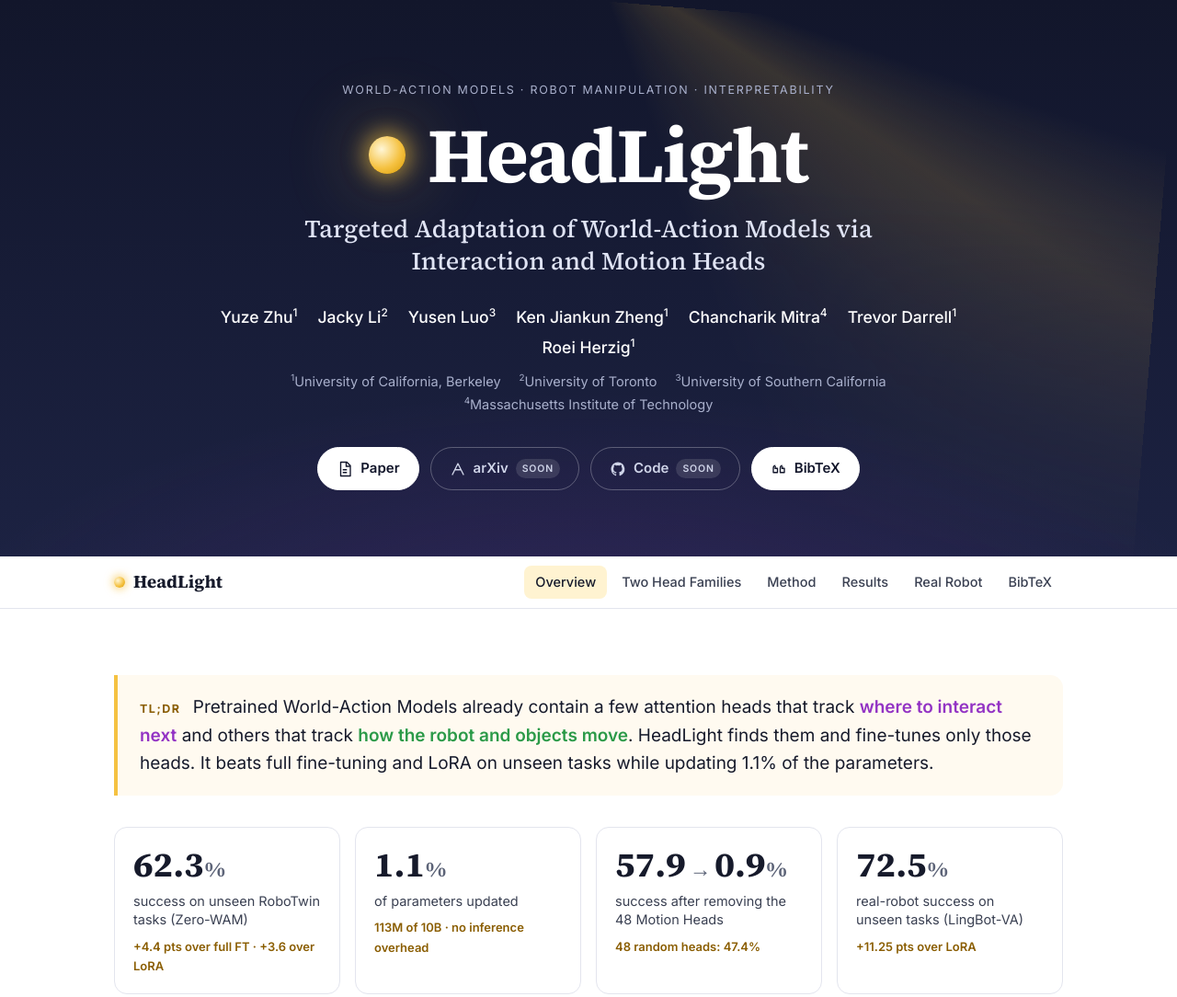
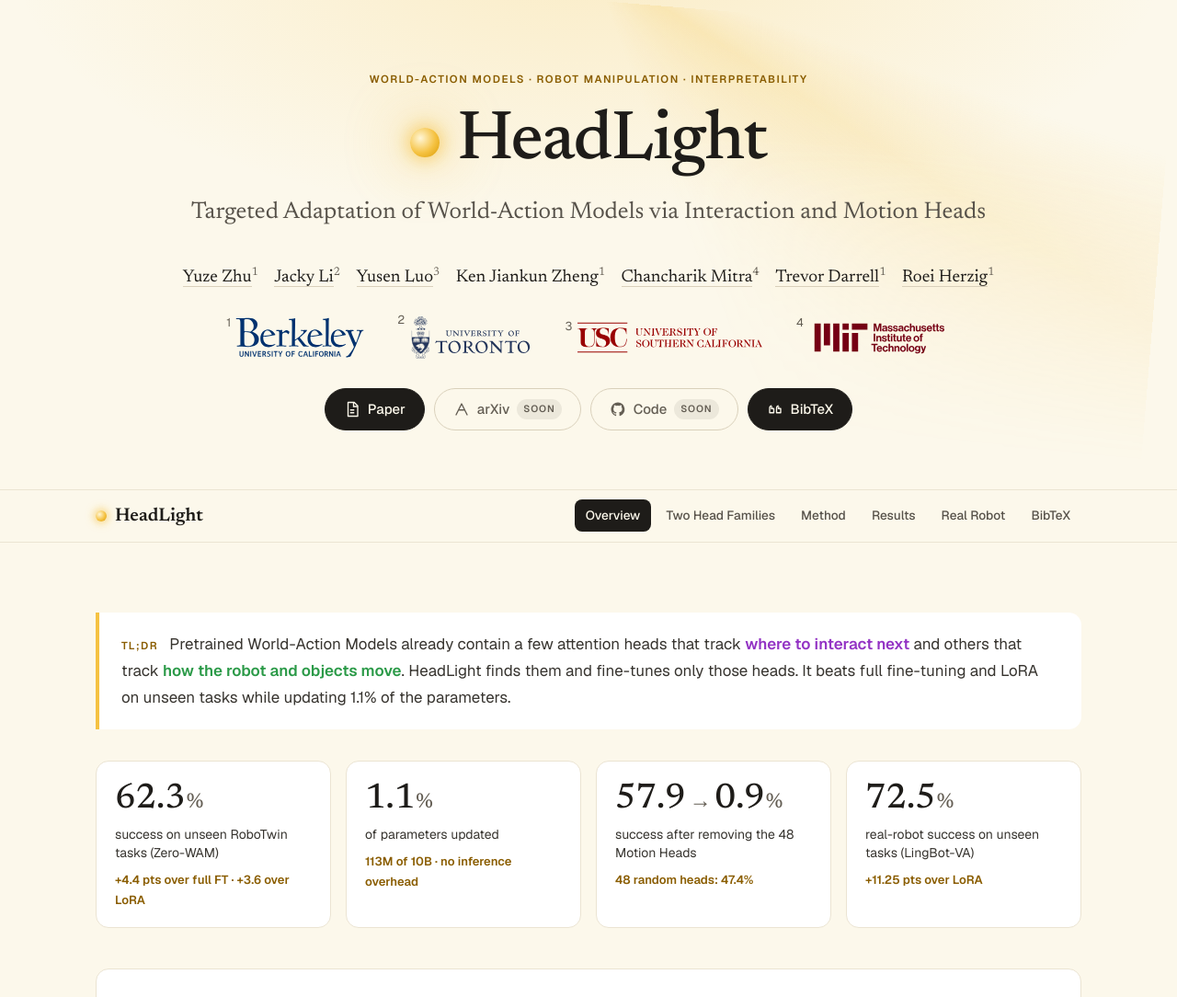
Before and after one commit to headlight-wam/headlight-wam.github.io, a plain HTML site: page index.html in a window 1280 px wide. Shown: the top 1084 px of the page at 92% size. Drawn offline with nearby package versions, Linux system fonts and the light colour scheme.

Commit message:
Changed background and font, added author personal websites and icons for University affiliations

```diff
--- a/index.html
+++ b/index.html
@@ -17,7 +17,7 @@
 
   <link rel="preconnect" href="https://fonts.googleapis.com">
   <link rel="preconnect" href="https://fonts.gstatic.com" crossorigin>
-  <link href="https://fonts.googleapis.com/css2?family=Inter:wght@400;500;600;700&family=Source+Serif+4:opsz,wght@8..60,500;8..60,600;8..60,700&family=JetBrains+Mono:wght@400;500&display=swap" rel="stylesheet">
+  <link href="https://fonts.googleapis.com/css2?family=Newsreader:ital,opsz,wght@0,6..72,400..700;1,6..72,400..700&family=Geist:wght@400..700&family=Geist+Mono:wght@400;500&display=swap" rel="stylesheet">
   <link rel="stylesheet" href="https://cdn.jsdelivr.net/npm/katex@0.16.11/dist/katex.min.css">
   <link rel="stylesheet" href="static/css/style.css">
 </head>
@@ -31,21 +31,20 @@
     <h1 class="wordmark"><span class="lamp" aria-hidden="true"></span>HeadLight</h1>
     <p class="subtitle">Targeted Adaptation of World-Action Models via Interaction and Motion Heads</p>
 
-    <!-- Add personal-page links to the authors by wrapping names in <a href="..."> -->
     <ul class="authors">
-      <li>Yuze Zhu<sup>1</sup></li>
-      <li>Jacky Li<sup>2</sup></li>
-      <li>Yusen Luo<sup>3</sup></li>
+      <li><a href="https://zhuyuze-ai.github.io/" target="_blank" rel="noopener">Yuze Zhu</a><sup>1</sup></li>
+      <li><a href="https://www.jakkii.ca/" target="_blank" rel="noopener">Jacky Li</a><sup>2</sup></li>
+      <li><a href="https://andreasl9z.github.io/yusenluo.github.io/" target="_blank" rel="noopener">Yusen Luo</a><sup>3</sup></li>
       <li>Ken Jiankun Zheng<sup>1</sup></li>
-      <li>Chancharik Mitra<sup>4</sup></li>
-      <li>Trevor Darrell<sup>1</sup></li>
-      <li>Roei Herzig<sup>1</sup></li>
+      <li><a href="https://chancharikmitra.github.io/" target="_blank" rel="noopener">Chancharik Mitra</a><sup>4</sup></li>
+      <li><a href="https://people.eecs.berkeley.edu/~trevor/" target="_blank" rel="noopener">Trevor Darrell</a><sup>1</sup></li>
+      <li><a href="https://roeiherz.github.io/" target="_blank" rel="noopener">Roei Herzig</a><sup>1</sup></li>
     </ul>
     <ul class="affiliations">
-      <li><sup>1</sup>University of California, Berkeley</li>
-      <li><sup>2</sup>University of Toronto</li>
-      <li><sup>3</sup>University of Southern California</li>
-      <li><sup>4</sup>Massachusetts Institute of Technology</li>
+      <li><sup>1</sup><img src="static/images/logos/berkeley.svg" alt="University of California, Berkeley" style="--logo-h: 44px"></li>
+      <li><sup>2</sup><img src="static/images/logos/uoft.svg" alt="University of Toronto" style="--logo-h: 50px"></li>
+      <li><sup>3</sup><img src="static/images/logos/usc.svg" alt="University of Southern California" style="--logo-h: 36px"></li>
+      <li><sup>4</sup><img src="static/images/logos/mit.svg" alt="Massachusetts Institute of Technology" style="--logo-h: 44px"></li>
     </ul>
 
     <div class="buttons">
--- a/static/css/style.css
+++ b/static/css/style.css
@@ -3,16 +3,20 @@
    ========================================================================= */
 
 :root {
-  --ink: #161a2b;
-  --ink-2: #3a4052;
-  --muted: #5d6478;
-  --line: #e3e5ee;
-  --bg: #ffffff;
-  --bg-alt: #f6f7fb;
-  --navy: #12162b;
-  --navy-2: #1c2242;
+  /* Warm "paper" palette */
+  --ink: #1e1c19;            /* headings, emphasis */
+  --ink-2: #37342f;          /* running text */
+  --ink-soft: #57524a;       /* subtitles, ledes */
+  --muted: #645e54;          /* captions, secondary */
+  --line: #ebe4d2;           /* hairline */
+  --line-strong: #d9d0bb;
+  --bg: #fcf8eb;             /* page: slightly warm yellow */
+  --bg-alt: #f6f0de;         /* alternate sections, wells */
+  --surface: #ffffff;        /* cards, tables */
+  --navy: #1f1c17;           /* dark chrome (BibTeX, tooltip) */
   --gold: #f5c242;
   --gold-ink: #8a5d00;
+  --link: #a94e06;
 
   /* Head families (match paper figures) */
   --nih: #9333c4;
@@ -28,10 +32,10 @@
   --c-rand: #b9bdc8;
 
   --radius: 14px;
-  --maxw: 1080px;
-  --serif: "Source Serif 4", Georgia, "Times New Roman", serif;
-  --sans: "Inter", system-ui, -apple-system, "Segoe UI", Roboto, sans-serif;
-  --mono: "JetBrains Mono", ui-monospace, SFMono-Regular, Consolas, monospace;
+  --maxw: 1120px;
+  --serif: "Newsreader", Georgia, "Times New Roman", serif;
+  --sans: "Geist", system-ui, -apple-system, "Segoe UI", Roboto, sans-serif;
+  --mono: "Geist Mono", ui-monospace, SFMono-Regular, Consolas, monospace;
 }
 
 * { box-sizing: border-box; }
@@ -39,16 +43,19 @@ html { scroll-behavior: smooth; scroll-padding-top: 64px; }
 body {
   margin: 0;
   font-family: var(--sans);
-  font-size: 16.5px;
-  line-height: 1.65;
-  color: var(--ink);
+  font-size: 17px;
+  line-height: 1.7;
+  color: var(--ink-2);
   background: var(--bg);
   -webkit-font-smoothing: antialiased;
+  text-rendering: optimizeLegibility;
 }
+h1, h2, h3 { font-family: var(--serif); font-weight: 500; color: var(--ink); line-height: 1.18; letter-spacing: -.01em; }
 img { max-width: 100%; display: block; }
-a { color: #3554c4; text-decoration: none; }
+a { color: var(--link); text-decoration: none; }
 a:hover { text-decoration: underline; }
 sup { font-size: .68em; line-height: 0; }
+::selection { background: #f7dc8f; color: var(--ink); }
 
 .container { max-width: var(--maxw); margin: 0 auto; padding: 0 24px; }
 
@@ -60,21 +67,22 @@ sup { font-size: .68em; line-height: 0; }
 .hero {
   position: relative;
   overflow: hidden;
-  color: #e9ebf5;
+  color: var(--ink);
   background:
-    radial-gradient(1200px 500px at 50% 120%, rgba(147, 51, 196, .18), transparent 60%),
-    linear-gradient(180deg, var(--navy) 0%, var(--navy-2) 100%);
-  padding: 88px 0 72px;
+    radial-gradient(900px 420px at 50% -10%, rgba(245, 194, 66, .22), transparent 70%),
+    var(--bg);
+  padding: 76px 0 64px;
   text-align: center;
+  border-bottom: 1px solid var(--line);
 }
 .beam {
   position: absolute;
   inset: 0;
   pointer-events: none;
   background:
-    conic-gradient(from 104deg at 50% -8%, transparent 0deg, rgba(245, 194, 66, .16) 14deg, rgba(245, 194, 66, .05) 38deg, transparent 52deg);
-  -webkit-mask-image: linear-gradient(180deg, #000 30%, transparent 95%);
-          mask-image: linear-gradient(180deg, #000 30%, transparent 95%);
+    conic-gradient(from 104deg at 50% -8%, transparent 0deg, rgba(245, 194, 66, .20) 14deg, rgba(245, 194, 66, .06) 38deg, transparent 52deg);
+  -webkit-mask-image: linear-gradient(180deg, #000 25%, transparent 85%);
+          mask-image: linear-gradient(180deg, #000 25%, transparent 85%);
   animation: sweep 9s ease-in-out infinite alternate;
   transform-origin: 50% 0;
 }
@@ -84,75 +92,95 @@ sup { font-size: .68em; line-height: 0; }
 }
 @media (prefers-reduced-motion: reduce) { .beam { animation: none; } }
 
-.hero-inner { position: relative; max-width: 920px; margin: 0 auto; padding: 0 24px; }
+.hero-inner { position: relative; max-width: 1000px; margin: 0 auto; padding: 0 24px; }
 .eyebrow {
-  margin: 0 0 18px;
-  font-size: 12.5px;
-  letter-spacing: .14em;
+  margin: 0 0 20px;
+  font-size: .72rem;
+  font-weight: 600;
+  letter-spacing: .13em;
   text-transform: uppercase;
-  color: #a9b0cc;
+  color: var(--gold-ink);
 }
 .wordmark {
   margin: 0;
   font-family: var(--serif);
-  font-weight: 700;
-  font-size: clamp(48px, 8vw, 84px);
-  line-height: 1;
+  font-weight: 500;
+  font-size: clamp(3rem, 7vw, 4.7rem);
+  line-height: 1.05;
   letter-spacing: -.02em;
-  color: #fff;
+  color: var(--ink);
   display: inline-flex;
   align-items: center;
-  gap: .28em;
+  gap: .26em;
 }
 .lamp {
-  width: .48em; height: .48em;
+  width: .42em; height: .42em;
   border-radius: 50%;
   background: radial-gradient(circle at 35% 35%, #fff6d6, var(--gold) 55%, #d99a00);
-  box-shadow: 0 0 22px 6px rgba(245, 194, 66, .55), 0 0 80px 20px rgba(245, 194, 66, .2);
+  box-shadow: 0 0 18px 4px rgba(245, 194, 66, .6), 0 0 60px 16px rgba(245, 194, 66, .25);
   flex: none;
 }
 .lamp.small { width: 12px; height: 12px; box-shadow: 0 0 8px 2px rgba(245, 194, 66, .6); }
 .subtitle {
-  margin: 20px auto 30px;
-  max-width: 760px;
+  margin: 18px auto 0;
+  max-width: 900px;
   font-family: var(--serif);
-  font-size: clamp(20px, 2.6vw, 27px);
-  line-height: 1.3;
-  font-weight: 500;
-  color: #dfe3f3;
+  font-size: clamp(1.22rem, 2.6vw, 1.6rem);
+  line-height: 1.45;
+  font-weight: 400;
+  color: var(--ink-soft);
+  text-wrap: balance;
 }
-.authors, .affiliations {
-  list-style: none; padding: 0; margin: 0;
+.authors {
+  list-style: none; padding: 0;
+  margin: 2.1rem auto .5rem; max-width: 1000px;
   display: flex; flex-wrap: wrap; justify-content: center;
+  gap: 0 1.1rem;
+  font-family: var(--serif);
+  font-size: 1.17rem;
+  line-height: 2.05;
+  color: var(--ink);
 }
-.authors { gap: 4px 22px; font-size: 17.5px; font-weight: 500; color: #fff; }
-.authors a { color: #fff; }
-.affiliations { gap: 2px 20px; margin-top: 10px; font-size: 14.5px; color: #a9b0cc; }
+.authors li { white-space: nowrap; }
+.authors a { color: var(--ink); border-bottom: 1px solid var(--line-strong); }
+.authors a:hover { color: var(--link); border-bottom-color: currentColor; text-decoration: none; }
+.authors sup { color: var(--muted); }
 
-.buttons { display: flex; flex-wrap: wrap; justify-content: center; gap: 12px; margin-top: 34px; }
+/* Affiliation logos (logo + university name lockups) */
+.affiliations {
+  list-style: none; padding: 0; margin: 1.3rem auto 0;
+  display: flex; flex-wrap: wrap; justify-content: center; align-items: center;
+  gap: 16px 36px;
+  font-size: .93rem; color: var(--muted);
+}
+.affiliations li { display: inline-flex; align-items: flex-start; gap: 5px; }
+.affiliations sup { font-size: .8rem; color: var(--muted); line-height: 1; }
+.affiliations img { height: var(--logo-h, 40px); width: auto; display: block; }
+
+.buttons { display: flex; flex-wrap: wrap; justify-content: center; gap: 10px; margin-top: 30px; }
 .btn {
   display: inline-flex; align-items: center; gap: 8px;
-  padding: 10px 20px;
+  padding: 9px 20px;
   border-radius: 999px;
-  font-weight: 600; font-size: 15px;
-  color: var(--navy);
-  background: #fff;
-  border: 1px solid #fff;
+  font-weight: 500; font-size: .93rem;
+  color: var(--bg);
+  background: var(--ink);
+  border: 1px solid var(--ink);
   transition: transform .15s ease, box-shadow .15s ease, background .15s ease;
 }
 .btn svg { width: 18px; height: 18px; }
-.btn:hover { text-decoration: none; transform: translateY(-1px); box-shadow: 0 6px 20px rgba(245, 194, 66, .35); background: #fff8e3; }
-.btn.is-pending { background: transparent; color: #cfd4e8; border-color: rgba(255, 255, 255, .28); cursor: default; }
+.btn:hover { text-decoration: none; transform: translateY(-1px); box-shadow: 0 6px 18px rgba(32, 26, 18, .18); background: #000; }
+.btn.is-pending { background: transparent; color: var(--muted); border-color: var(--line-strong); cursor: default; }
 .btn.is-pending:hover { transform: none; box-shadow: none; background: transparent; }
 .soon {
   font-size: 10.5px; font-weight: 600; text-transform: uppercase; letter-spacing: .08em;
-  padding: 2px 7px; border-radius: 999px; background: rgba(255, 255, 255, .12);
+  padding: 2px 7px; border-radius: 999px; background: rgba(30, 28, 25, .07);
 }
 
 /* ============================== NAV ============================== */
 .topnav {
   position: sticky; top: 0; z-index: 50;
-  background: rgba(255, 255, 255, .88);
+  background: rgba(252, 248, 235, .9);
   -webkit-backdrop-filter: saturate(160%) blur(10px);
           backdrop-filter: saturate(160%) blur(10px);
   border-bottom: 1px solid var(--line);
@@ -163,7 +191,7 @@ sup { font-size: .68em; line-height: 0; }
 }
 .nav-brand {
   display: inline-flex; align-items: center; gap: 9px;
-  font-family: var(--serif); font-weight: 700; font-size: 19px; color: var(--ink);
+  font-family: var(--serif); font-weight: 600; font-size: 20px; color: var(--ink);
 }
 .nav-brand:hover { text-decoration: none; }
 .nav-links { display: flex; gap: 4px; overflow-x: auto; scrollbar-width: none; }
@@ -171,42 +199,50 @@ sup { font-size: .68em; line-height: 0; }
 .nav-links a {
   white-space: nowrap;
   padding: 6px 12px; border-radius: 8px;
-  font-size: 14.5px; font-weight: 500; color: var(--ink-2);
+  font-size: .85rem; font-weight: 500; color: var(--ink-soft);
 }
 .nav-links a:hover { background: var(--bg-alt); text-decoration: none; }
-.nav-links a.active { color: var(--ink); background: #fff3d1; }
+.nav-links a.active { color: var(--bg); background: var(--ink); }
 
 /* ============================== SECTIONS ============================== */
-.section { padding: 72px 0; }
+.section { padding: 76px 0 84px; border-top: 1px solid var(--line); }
+main > .section:first-child { border-top: 0; }
 .section.alt { background: var(--bg-alt); }
 .section-title {
   font-family: var(--serif);
-  font-size: clamp(28px, 3.4vw, 36px);
-  font-weight: 700;
+  font-size: clamp(2rem, 4.4vw, 2.8rem);
+  font-weight: 500;
   letter-spacing: -.01em;
-  margin: 0 0 14px;
+  margin: 0 0 12px;
+}
+.section-title::before {           /* short accent rule above each section title */
+  content: ""; display: block;
+  width: 46px; height: 3px; border-radius: 2px;
+  background: var(--gold);
+  margin-bottom: 18px;
 }
 .section-title + .lead { margin-top: 0; }
 .sub-title {
   font-family: var(--serif);
-  font-size: 23px;
+  font-size: clamp(1.35rem, 2.6vw, 1.65rem);
+  font-weight: 500;
   margin: 56px 0 14px;
 }
-.lead { font-size: 18px; color: var(--ink-2); max-width: 820px; margin: 0 0 28px; }
-.lead.small { font-size: 16.5px; }
+.lead { font-size: 1.03rem; color: var(--ink-soft); max-width: 72ch; margin: 0 0 30px; }
+.lead.small { font-size: 1rem; }
 
 /* TL;DR + stats */
 .tldr {
-  font-size: 19px; line-height: 1.6;
+  font-size: 1.06rem; line-height: 1.72;
   margin: 0 0 34px;
   padding: 20px 24px;
   border-left: 4px solid var(--gold);
-  background: #fffaf0;
+  background: var(--surface);
   border-radius: 0 var(--radius) var(--radius) 0;
 }
 .tldr strong {
   display: inline-block; margin-right: 8px;
-  font-size: 12.5px; letter-spacing: .12em; text-transform: uppercase;
+  font-size: .72rem; font-weight: 600; letter-spacing: .13em; text-transform: uppercase;
   color: var(--gold-ink);
 }
 .tldr em { font-style: normal; }
@@ -224,13 +260,13 @@ sup { font-size: .68em; line-height: 0; }
 }
 .stat-num {
   font-family: var(--serif);
-  font-size: 38px; font-weight: 700; line-height: 1.1;
+  font-size: 2.4rem; font-weight: 500; line-height: 1.1;
   color: var(--ink);
   font-variant-numeric: tabular-nums;
 }
 .stat-num span { font-size: .6em; color: var(--muted); margin-left: 1px; }
 .stat-num .arrow { font-size: .62em; margin: 0 4px; color: var(--muted); }
-.stat-label { margin-top: 8px; font-size: 14.5px; line-height: 1.4; color: var(--ink-2); }
+.stat-label { margin-top: 8px; font-size: .875rem; line-height: 1.4; color: var(--ink-2); }
 .stat-delta { margin-top: 8px; font-size: 13px; font-weight: 600; color: var(--gold-ink); }
 
 /* Figures */
@@ -244,13 +280,13 @@ sup { font-size: .68em; line-height: 0; }
 .figure img { width: 100%; height: auto; border-radius: 6px; }
 .figure.flat { margin: 0; border: 0; padding: 0; background: transparent; }
 .figure figcaption, .caption-out {
-  margin-top: 14px; font-size: 14.5px; line-height: 1.55; color: var(--muted);
+  margin-top: 14px; font-size: .875rem; line-height: 1.62; color: var(--muted);
 }
 .figure figcaption b { color: var(--ink); }
 
 /* Abstract */
 .abstract { max-width: 860px; }
-.abstract p { margin: 0 0 16px; text-align: justify; hyphens: auto; color: var(--ink-2); }
+.abstract p { margin: 0 0 16px; text-align: justify; hyphens: auto; color: var(--ink-2); font-size: 1.03rem; line-height: 1.72; }
 
 /* ============================== HEAD FAMILIES ============================== */
 .family-grid { display: grid; grid-template-columns: 1fr 1fr; gap: 22px; margin-bottom: 34px; }
@@ -266,15 +302,15 @@ sup { font-size: .68em; line-height: 0; }
 .family.nih { --accent: var(--nih); --soft: var(--nih-soft); }
 .family.mot { --accent: var(--mot); --soft: var(--mot-soft); }
 .family header { margin-bottom: 14px; }
-.family h3 { margin: 6px 0 0; font-family: var(--serif); font-size: 24px; color: var(--accent); }
+.family h3 { margin: 6px 0 0; font-family: var(--serif); font-size: 1.65rem; font-weight: 500; color: var(--accent); }
 .family-sub { margin: 2px 0 0; color: var(--muted); font-style: italic; }
 .family .tag {
   display: inline-block; font-size: 12px; font-weight: 600; letter-spacing: .04em;
   padding: 3px 10px; border-radius: 999px; background: var(--soft); color: var(--accent);
 }
 .family img { border-radius: 8px; margin-bottom: 14px; }
-.family p { margin: 0 0 12px; font-size: 15.5px; color: var(--ink-2); }
-.family .note { font-size: 14px; color: var(--muted); margin-top: auto; }
+.family p { margin: 0 0 12px; font-size: 1rem; color: var(--ink-2); }
+.family .note { font-size: .875rem; color: var(--muted); margin-top: auto; }
 .eq {
   background: var(--soft);
   border-radius: 10px;
@@ -303,7 +339,8 @@ sup { font-size: .68em; line-height: 0; }
 .steps { list-style: none; padding: 0; margin: 0; display: grid; grid-template-columns: repeat(3, 1fr); gap: 18px; }
 .steps li {
   position: relative;
-  background: var(--bg-alt);
+  background: var(--surface);
+  border: 1px solid var(--line);
   border-radius: var(--radius);
   padding: 22px 20px 18px;
 }
@@ -312,8 +349,8 @@ sup { font-size: .68em; line-height: 0; }
   width: 30px; height: 30px; border-radius: 8px;
   background: var(--ink); color: #fff; font-weight: 700; font-size: 15px;
 }
-.steps h3 { margin: 12px 0 8px; font-family: var(--serif); font-size: 20px; }
-.steps p { margin: 0; font-size: 15px; color: var(--ink-2); }
+.steps h3 { margin: 12px 0 8px; font-family: var(--serif); font-size: 1.3rem; font-weight: 500; }
+.steps p { margin: 0; font-size: .95rem; color: var(--ink-2); }
 
 /* ============================== CARDS & CHARTS ============================== */
 .card {
@@ -323,10 +360,10 @@ sup { font-size: .68em; line-height: 0; }
   padding: 22px 24px;
   margin-bottom: 22px;
 }
-.card h3 { margin: 0; font-size: 17px; font-weight: 600; }
+.card h3 { margin: 0; font-family: var(--sans); font-size: 1.04rem; font-weight: 600; letter-spacing: 0; line-height: 1.35; }
 .card-head { display: flex; align-items: center; justify-content: space-between; gap: 12px; flex-wrap: wrap; margin-bottom: 12px; }
-.card-sub { margin: 4px 0 16px; font-size: 14px; color: var(--muted); }
-.card-foot { margin: 14px 0 0; font-size: 14px; color: var(--muted); }
+.card-sub { margin: 4px 0 16px; font-size: .875rem; color: var(--muted); }
+.card-foot { margin: 14px 0 0; font-size: .875rem; color: var(--muted); line-height: 1.62; }
 .two-col { display: grid; grid-template-columns: 1fr 1fr; gap: 22px; align-items: start; }
 .two-col .card { margin-bottom: 0; }
 
@@ -468,7 +505,7 @@ table.data.compact { max-width: 760px; border: 1px solid var(--line); border-rad
 .chip:hover { border-color: #c9ccd6; }
 .chip[aria-pressed="true"] { background: var(--ink); color: #fff; border-color: var(--ink); }
 .browser-body { padding: 20px 20px 22px; }
-.instruction { margin: 0 0 14px; font-family: var(--serif); font-size: 19px; font-style: italic; color: var(--ink); }
+.instruction { margin: 0 0 14px; font-family: var(--serif); font-size: 1.3rem; font-style: italic; color: var(--ink); }
 .instruction::before { content: "“"; color: var(--c-hl); font-weight: 700; margin-right: 2px; }
 .instruction::after { content: "”"; color: var(--c-hl); font-weight: 700; margin-left: 2px; }
 .frames { display: grid; grid-template-columns: repeat(5, 1fr); gap: 8px; }
@@ -510,7 +547,7 @@ table.data.compact { max-width: 760px; border: 1px solid var(--line); border-rad
 .copy:hover { filter: brightness(1.05); }
 
 /* ============================== FOOTER ============================== */
-.footer { padding: 34px 0 46px; text-align: center; font-size: 14px; color: var(--ink-2); border-top: 1px solid var(--line); }
+.footer { padding: 34px 0 46px; text-align: center; font-size: .875rem; color: var(--ink-2); border-top: 1px solid var(--line); }
 .footer p { margin: 4px 0; }
 .footer .muted { color: var(--muted); font-size: 13px; }
 
@@ -534,9 +571,12 @@ table.data.compact { max-width: 760px; border: 1px solid var(--line); border-rad
 }
 @media (max-width: 640px) {
   body { font-size: 16px; }
-  .hero { padding: 64px 0 52px; }
-  .section { padding: 52px 0; }
-  .stat-num { font-size: 30px; }
+  .hero { padding: 56px 0 48px; }
+  .section { padding: 54px 0 60px; }
+  .stat-num { font-size: 1.9rem; }
+  .authors { gap: 0 .8rem; font-size: 1.08rem; line-height: 1.9; }
+  .affiliations { gap: 12px 22px; }
+  .affiliations img { height: calc(var(--logo-h, 40px) * .8); }
   .figure { padding: 10px; }
   .task-picker { grid-template-columns: 1fr; }
   .task-group + .task-group { border-left: 0; border-top: 1px solid var(--line); }
```
Also changed, not shown: static/images/logos/berkeley.svg (added), static/images/logos/mit.svg (added), static/images/logos/uoft.svg (added), static/images/logos/usc.svg (added).
